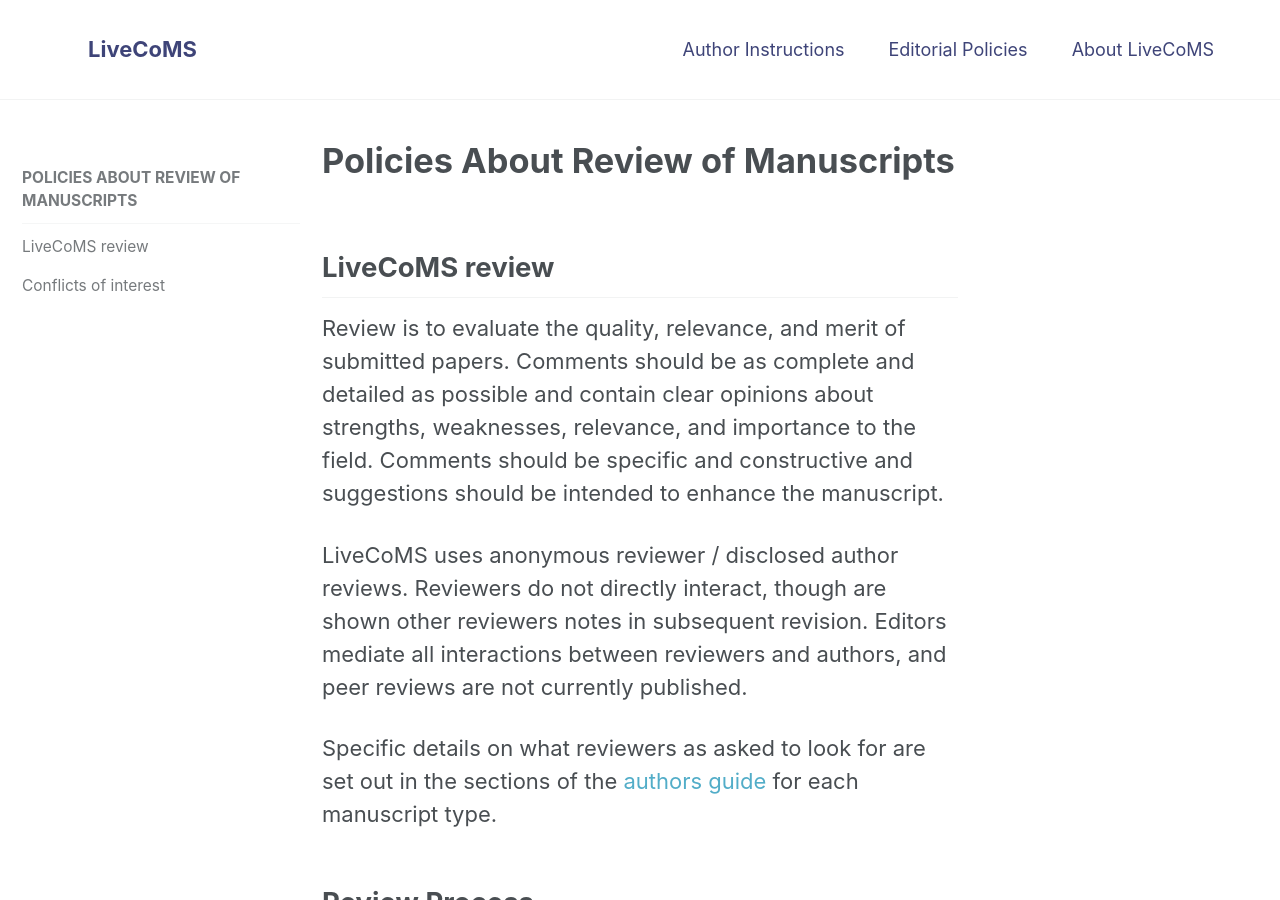
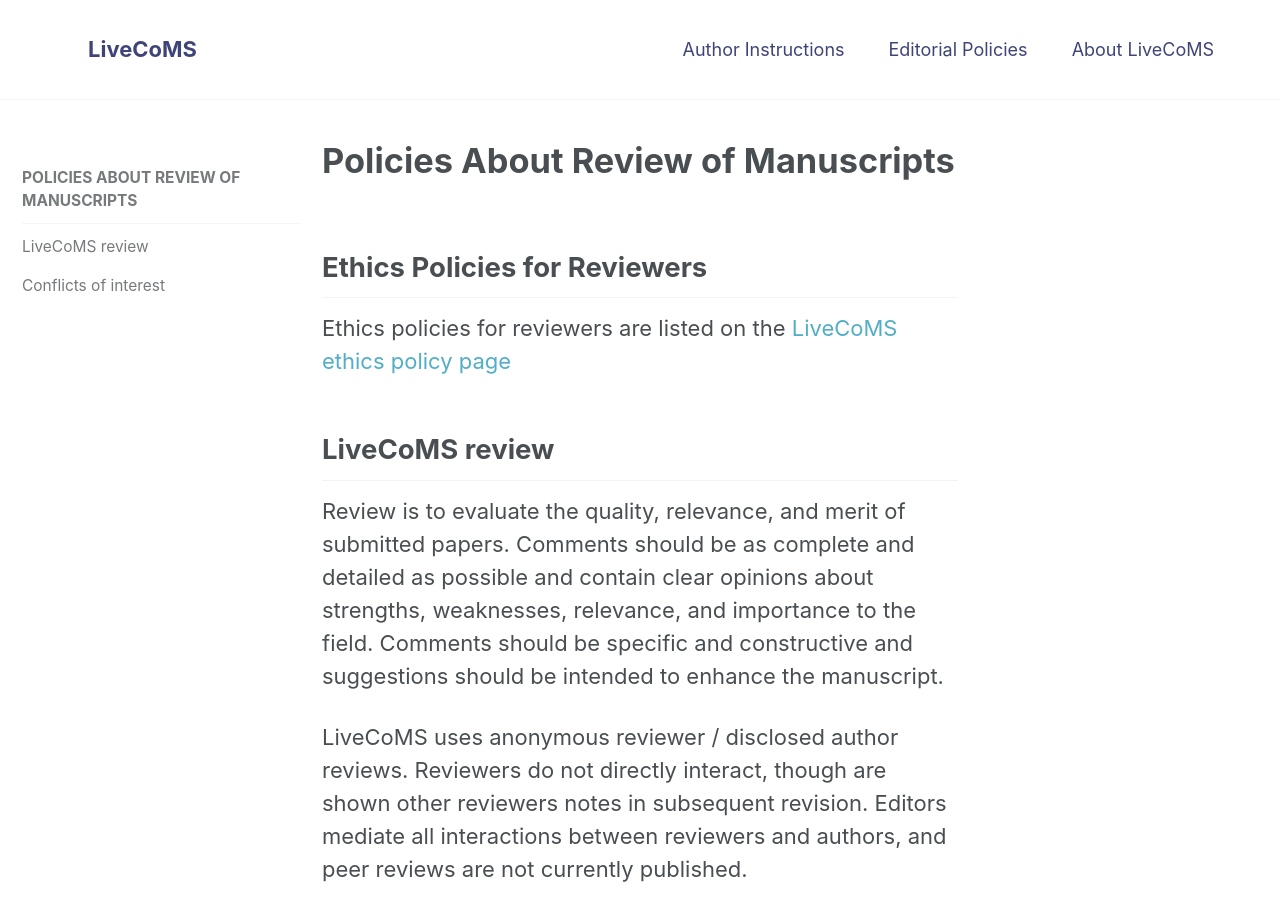
Before and after one commit to livecomsjournal/livecomsjournal.github.io, a Jekyll site: the page built from _editorial_policies/02_reviewing.md, in a window 1280 px wide and 900 px high. Built offline with Jekyll 4.4.1, drawn with Linux system fonts in a browser that asks for light colours.

Commit message:
Update 02_reviewing.md

```diff
--- a/_editorial_policies/02_reviewing.md
+++ b/_editorial_policies/02_reviewing.md
@@ -6,6 +6,10 @@
 excerpt: A draft of the policies for reviewing manuscripts
 permalink: /policies/reviewing/
 ---
+
+## Ethics Policies for Reviewers
+
+Ethics policies for reviewers are listed on the [LiveCoMS ethics policy page](https://livecomsjournal.github.io/editorial_policies/publication_ethics#ethical-obligations-of-reviewers)
 
 ## LiveCoMS review
 Review is to evaluate the quality, relevance, and merit of
```
